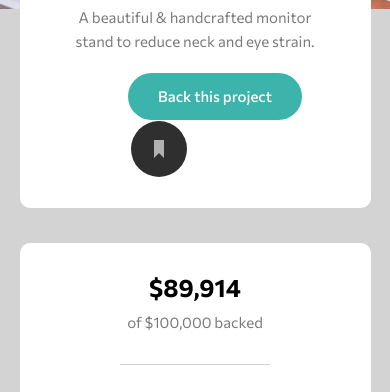
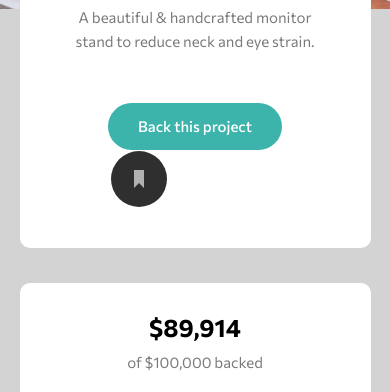
Before and after one commit to CristinaSco/crowdfunding-page, a plain HTML site: page index.html in a window 390 px wide. Shown: the part 391-783 px from the top of the page. Drawn offline with nearby package versions, Linux system fonts and the light colour scheme.

Commit message:
Update styles.css

```diff
--- a/styles.css
+++ b/styles.css
@@ -528,18 +528,7 @@ input[type=text]{
   }
 
   .buttons{
-    position: relative;
-    margin-left: auto;
-    margin-right: auto;
-    left: 20px;
-    right: 20px;
-    text-align: center;
-    bottom:30px;
     display: inherit;
-  }
-
-  .content{
-    padding:40px 40px 0 40px;
   }
 
   .value{
```
